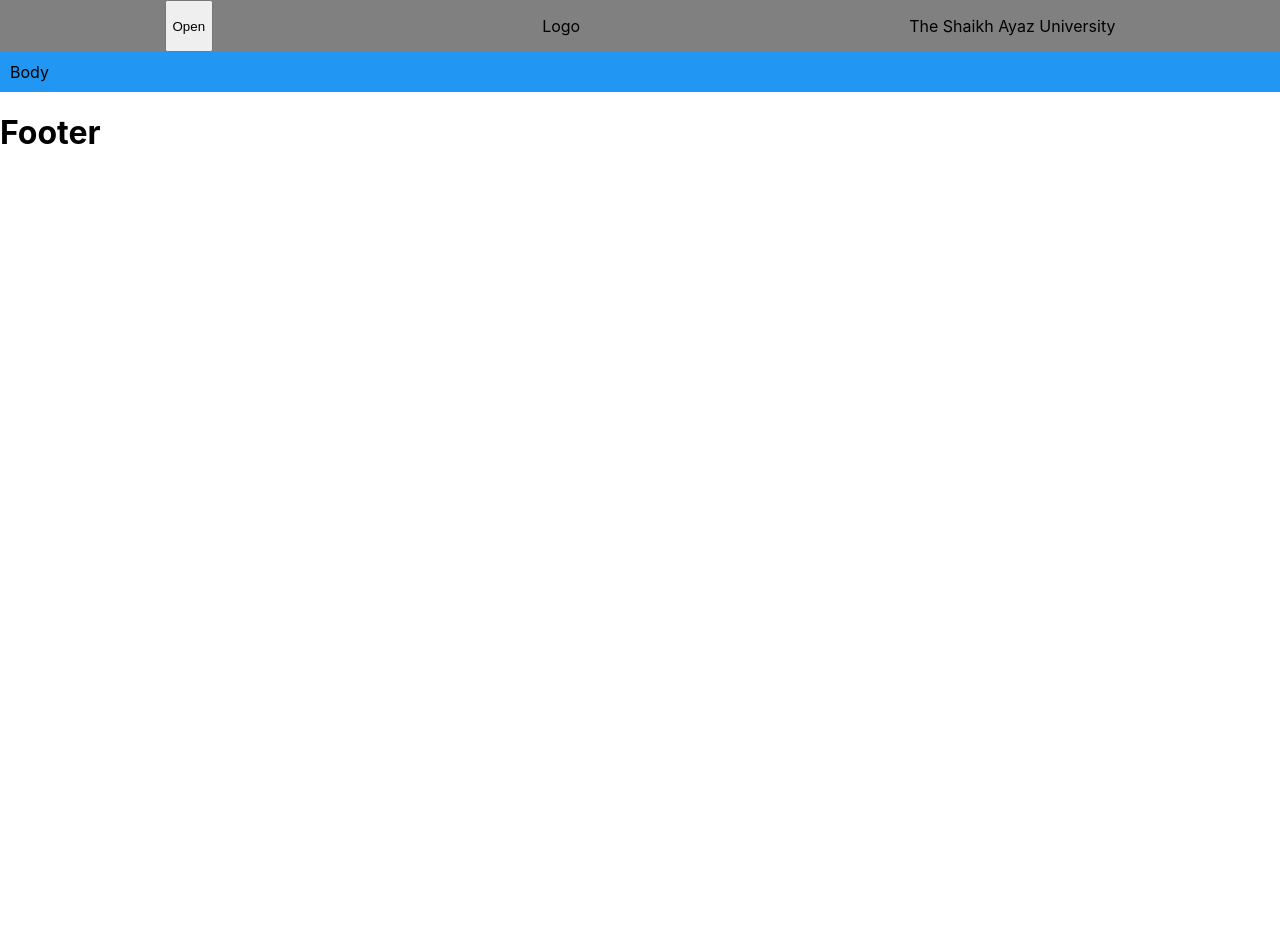
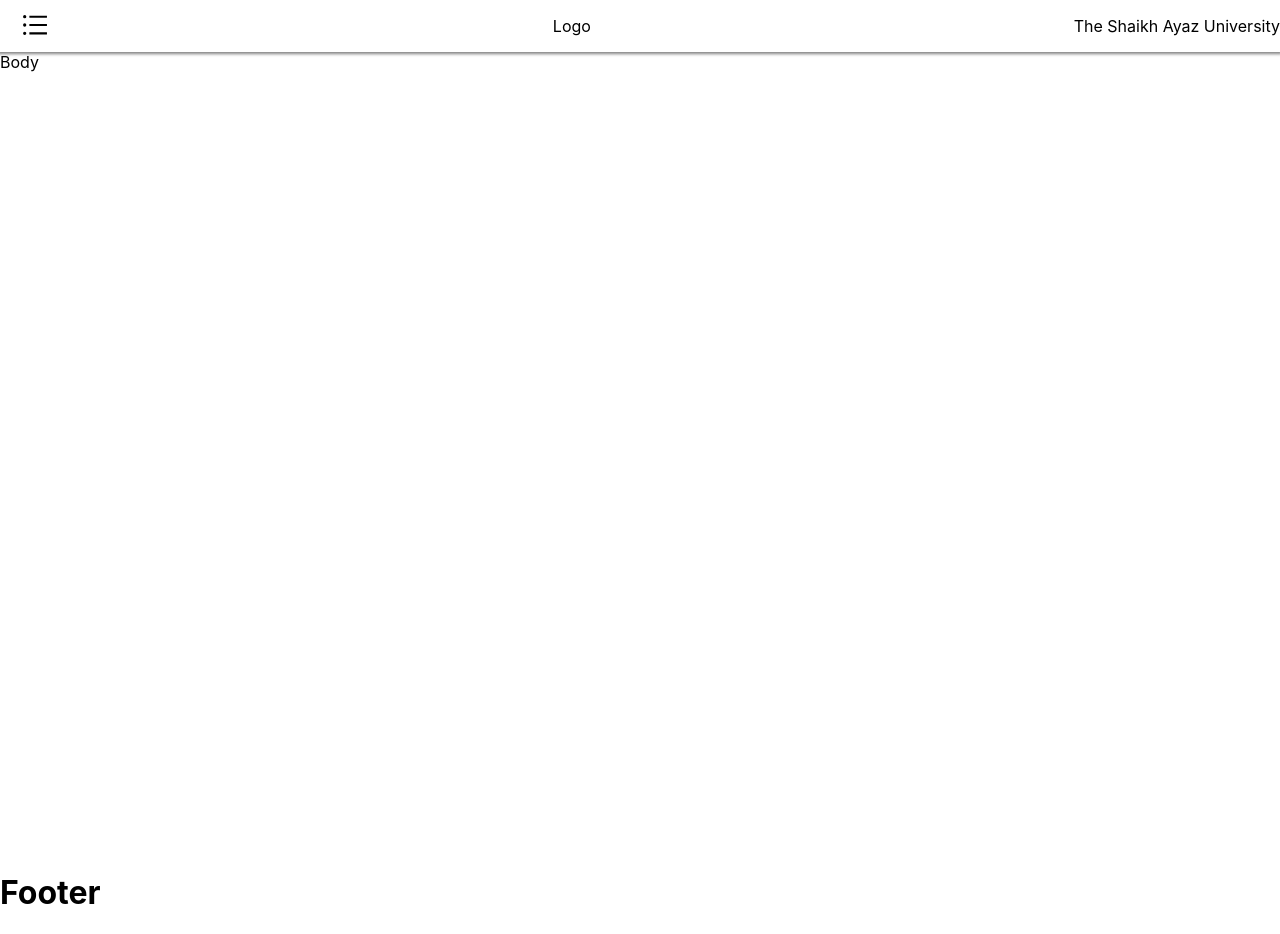
Before and after one commit to MohsinAliSoomro/CES, a Next.js app: page / in a window 1280 px wide. Before the commit the page ends 800 px from the top, so only its background shows below. Built offline with nearby package versions, Linux system fonts and the light colour scheme.

Commit message:
add document details

```diff
--- a/components/header/index.js
+++ b/components/header/index.js
@@ -1,14 +1,14 @@
 import React from 'react';
 import { connect } from 'react-redux';
 import { ShowSidebar, HideSidebar } from '../../redux/slidebar/action';
-
+import {AiOutlineBars} from 'react-icons/ai'
 function index(props) {
 	return (
-		<div style={{ display: 'flex', justifyContent: 'space-around', backgroundColor: 'grey' }}>
+		<div style={{ display: 'flex', justifyContent: 'space-between', boxShadow:'0px 0px 3px 2px grey' }}>
 			{props.state ? (
-				<button onClick={() => props.hide()}>Close</button>
+				<button className="nav-btn" onClick={() => props.hide()}><AiOutlineBars size={30} /></button>
 			) : (
-				<button onClick={() => props.show()}>Open</button>
+				<button className="nav-btn" onClick={() => props.show()}><AiOutlineBars size={30} /></button>
 			)}
 			<p>Logo</p>
 			<p>The Shaikh Ayaz University</p>
--- a/components/mainBody/index.js
+++ b/components/mainBody/index.js
@@ -2,7 +2,7 @@ import React from 'react'
 
 function index() {
     return (
-        <div>
+        <div style={{height:'100vh'}}>
             Body
         </div>
     )
--- a/components/sidebar/index.js
+++ b/components/sidebar/index.js
@@ -1,9 +1,15 @@
 import React from 'react'
-
+import {RiDashboard3Line} from 'react-icons/ri'
+import {FiFileText} from 'react-icons/fi'
+import {HiOutlineAnnotation} from 'react-icons/hi'
+import {AiOutlineLogout} from 'react-icons/ai'
 function index() {
     return (
-        <div>
-            <h1>Sidebar</h1>
+        <div className="sidebar-nav">
+            <div><RiDashboard3Line size={30} /><span style={{marginLeft:'10px'}}>Dashboard</span></div>
+            <div><HiOutlineAnnotation size={30} /><span style={{marginLeft:'10px'}}>Results</span> </div>
+            <div><FiFileText size={30} /><span style={{marginLeft:'10px'}}>Application</span></div>
+            <div><AiOutlineLogout size={30} /><span style={{marginLeft:'10px'}}>Logout</span></div>
         </div>
     )
 }
--- a/package.json
+++ b/package.json
@@ -12,6 +12,7 @@
     "next": "10.0.3",
     "react": "17.0.1",
     "react-dom": "17.0.1",
+    "react-icons": "^4.1.0",
     "react-redux": "^7.2.2",
     "redux": "^4.0.5",
     "redux-devtools-extension": "^2.13.8",
--- a/styles/style.css
+++ b/styles/style.css
@@ -3,6 +3,21 @@
     display: grid;
     grid-template-columns: 25% auto;
     grid-gap: 10px;
-    background-color: #2196F3;
-    padding: 10px;
+
+
   }
+  .sidebar-nav{
+    font-size: 20px;
+    height: 100vh;
+    box-shadow:  3px 2px grey;
+  }
+  .sidebar-nav > div {
+    padding: 15px 8px;
+    margin-bottom: 5px;
+    box-shadow: 0px 0px 3px 2px rgb(241, 241, 241);
+  }
+  .nav-btn{
+    background-color:white;
+    border:0px;
+    padding: 5px 20px;
+  }
```
Also changed, not shown: 2 other files (tests, documents, lock files or other folders).
